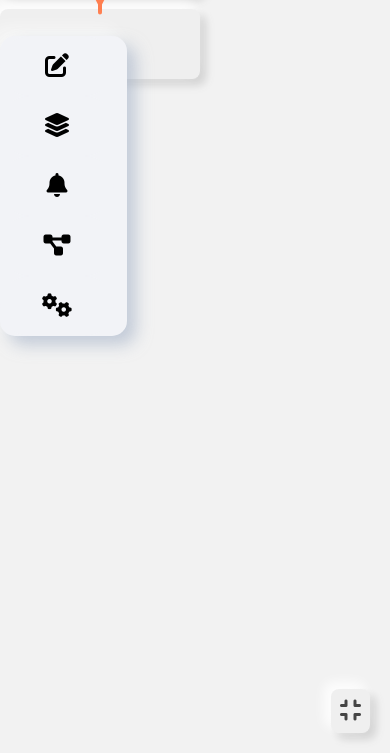
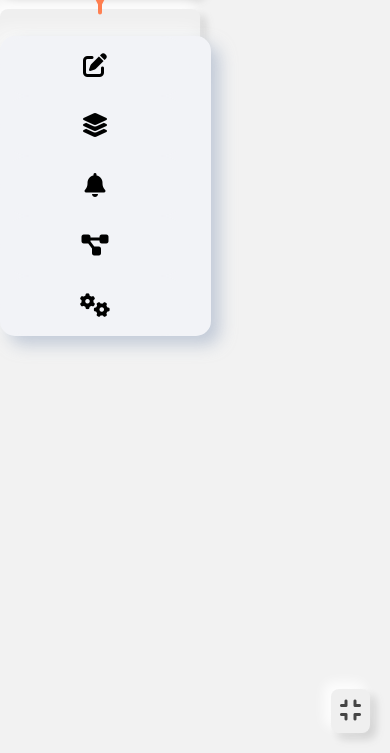
Before and after one commit to solid-droid/FIS-Concept, a plain HTML site: page index.html in a window 390 px wide. Shown: the part 91-844 px from the top of the page. Drawn offline with Linux system fonts and the light colour scheme.

Commit message:
Add files via upload

```diff
--- a/main.css
+++ b/main.css
@@ -63,7 +63,7 @@ html,body{
 }
 
 .menu{
-    width  : 9% !important;
+    width  : 9% ;
     height : 300px !important;
     position: absolute ;
     margin-top:15%;
@@ -142,7 +142,7 @@ text-align: center;
         height:400px;
     }
     .menu{
-        width  : 15% !important;
+        width  : 25% !important;
     }
 }
 .newLayer{
```
